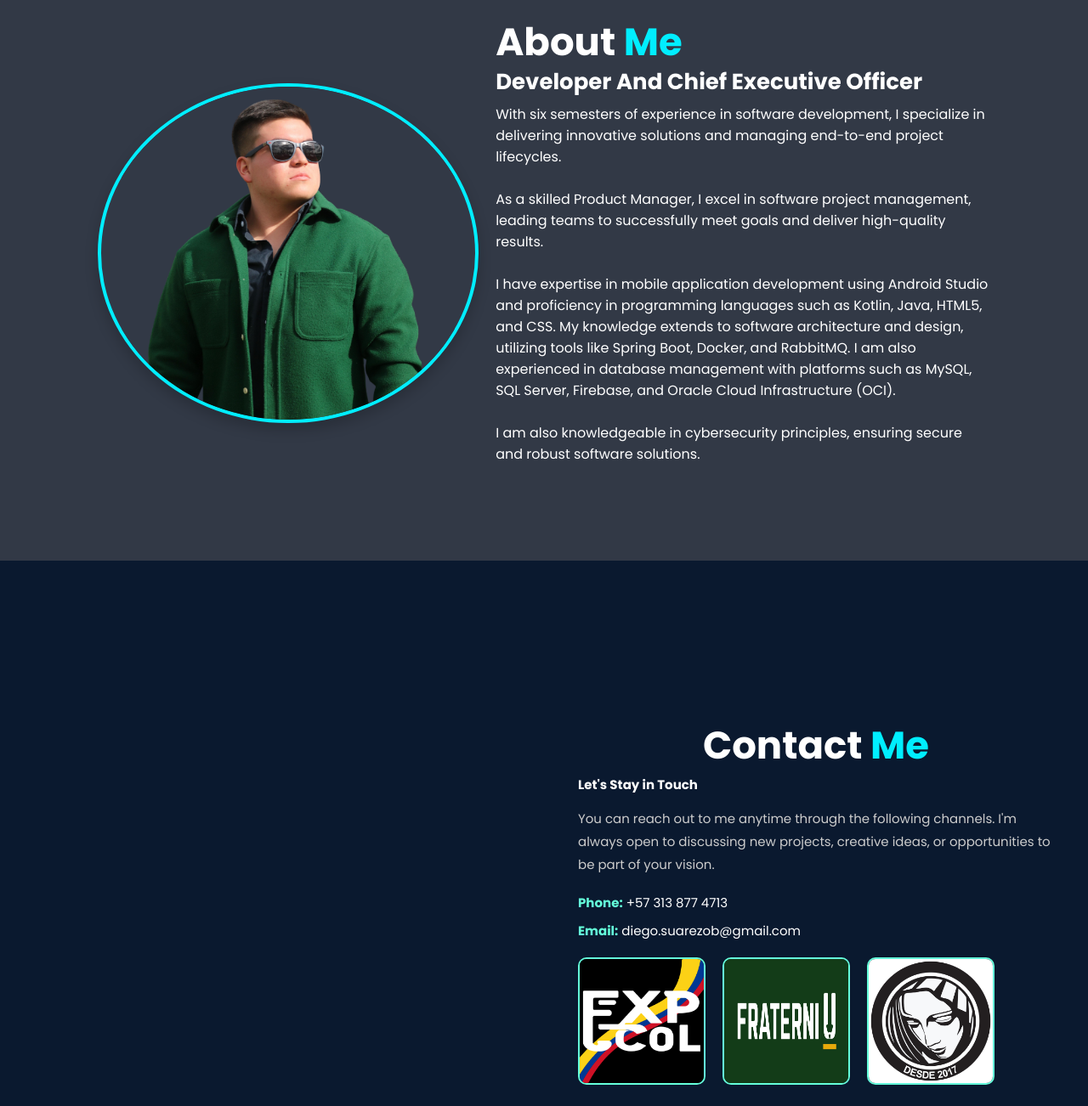
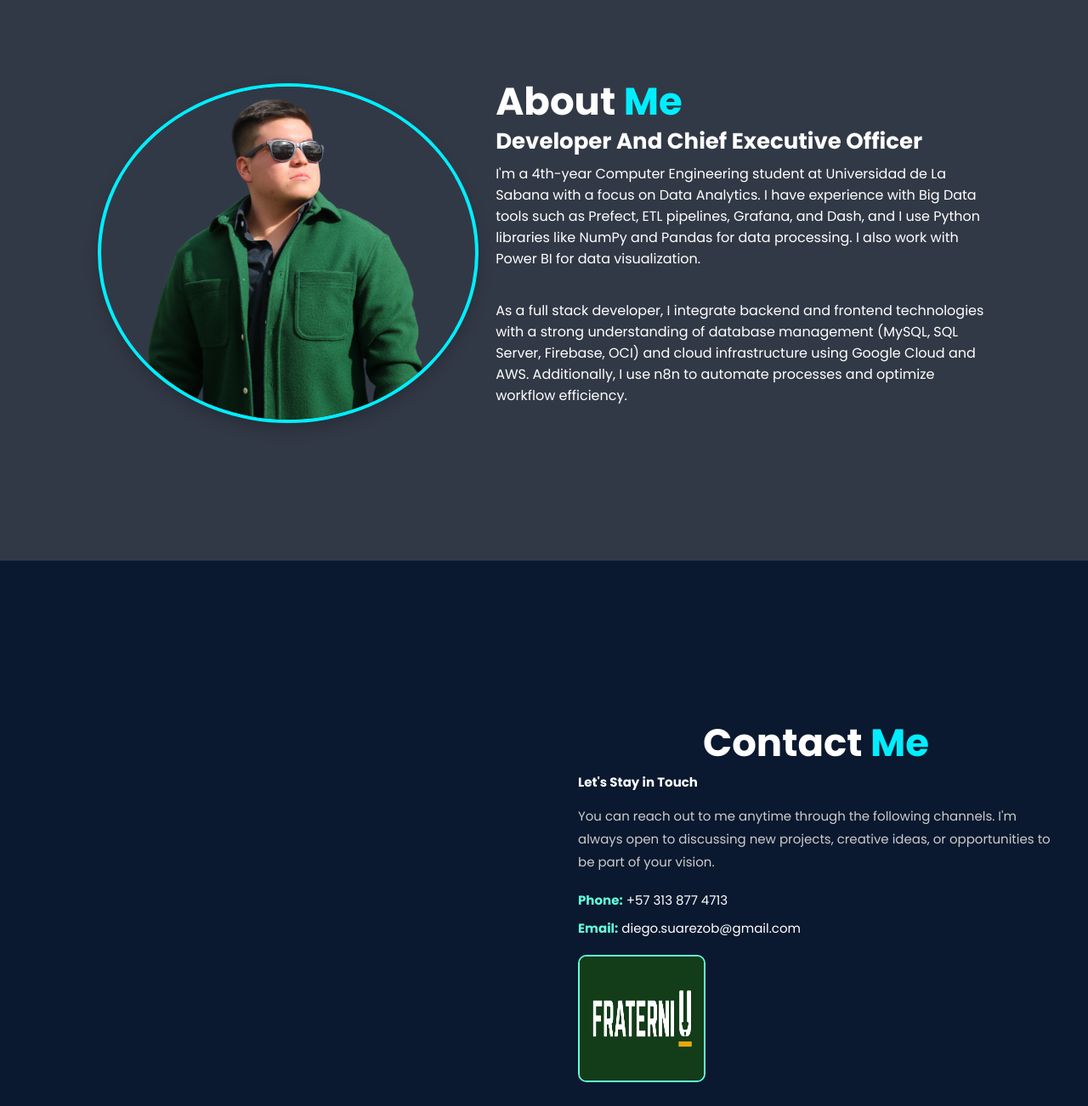
Before and after one commit to Diegosuar/Diegosuar, a plain HTML site: page index.html in a window 1280 px wide. Shown: the part 940-2242 px from the top of the page at 85% size. Drawn offline with nearby package versions, Linux system fonts and the light colour scheme; files whose address does not match are found by name.

Commit message:
Arreglos seccion about me

```diff
--- a/index.html
+++ b/index.html
@@ -56,11 +56,10 @@
       <h2 class="heading">About <span>Me</span></h2>
       <h3>Developer And Chief Executive Officer</h3>
       <br>
-      <p>With six semesters of experience in software development, I specialize in delivering innovative solutions and managing end-to-end project lifecycles. <br>
-      <br> As a skilled Product Manager, I excel in software project management, leading teams to successfully meet goals and deliver high-quality results. <br>
-      <br>I have expertise in mobile application development using Android Studio and proficiency in programming languages such as Kotlin, Java, HTML5, and CSS. My knowledge extends to software architecture and design, utilizing tools like Spring Boot, Docker, and RabbitMQ. I am also experienced in database management with platforms such as MySQL, SQL Server, Firebase, and Oracle Cloud Infrastructure (OCI). <br>
-      <br>I am also knowledgeable in cybersecurity principles, ensuring secure and robust software solutions. <br>
-      </p>
+      <p>I'm a 4th-year Computer Engineering student at Universidad de La Sabana with a focus on Data Analytics. I have experience with Big Data tools such as Prefect, ETL pipelines, Grafana, and Dash, and I use Python libraries like NumPy and Pandas for data processing. I also work with Power BI for data visualization.</p>
+      <br>
+
+      <p>As a full stack developer, I integrate backend and frontend technologies with a strong understanding of database management (MySQL, SQL Server, Firebase, OCI) and cloud infrastructure using Google Cloud and AWS. Additionally, I use n8n to automate processes and optimize workflow efficiency.</p>
     </div>
   </section>
 
@@ -79,9 +78,10 @@
             <li><strong>Email:</strong> diego.suarezob@gmail.com</li>
         </ul>
         <div style="display: flex; flex-wrap: wrap; gap: 20px; margin-top: 20px;">
-            <img src="ExploraColombia.png" alt="Photo 1" style="width: 150px; height: 150px; border-radius: 10px; border: 2px solid #64FFDA;">
+            <a href="https://www.fraterniu.com/#thisisUS" target="_blank">
             <img src="PortadaFraterniU.png" alt="Photo 2" style="width: 150px; height: 150px; border-radius: 10px; border: 2px solid #64FFDA;">
-            <img src="La Maria.jpg" alt="Photo 3" style="width: 150px; height: 150px; border-radius: 10px; border: 2px solid #64FFDA;">
+            </a>
+
         </div>
     </div>
 </section>
```
